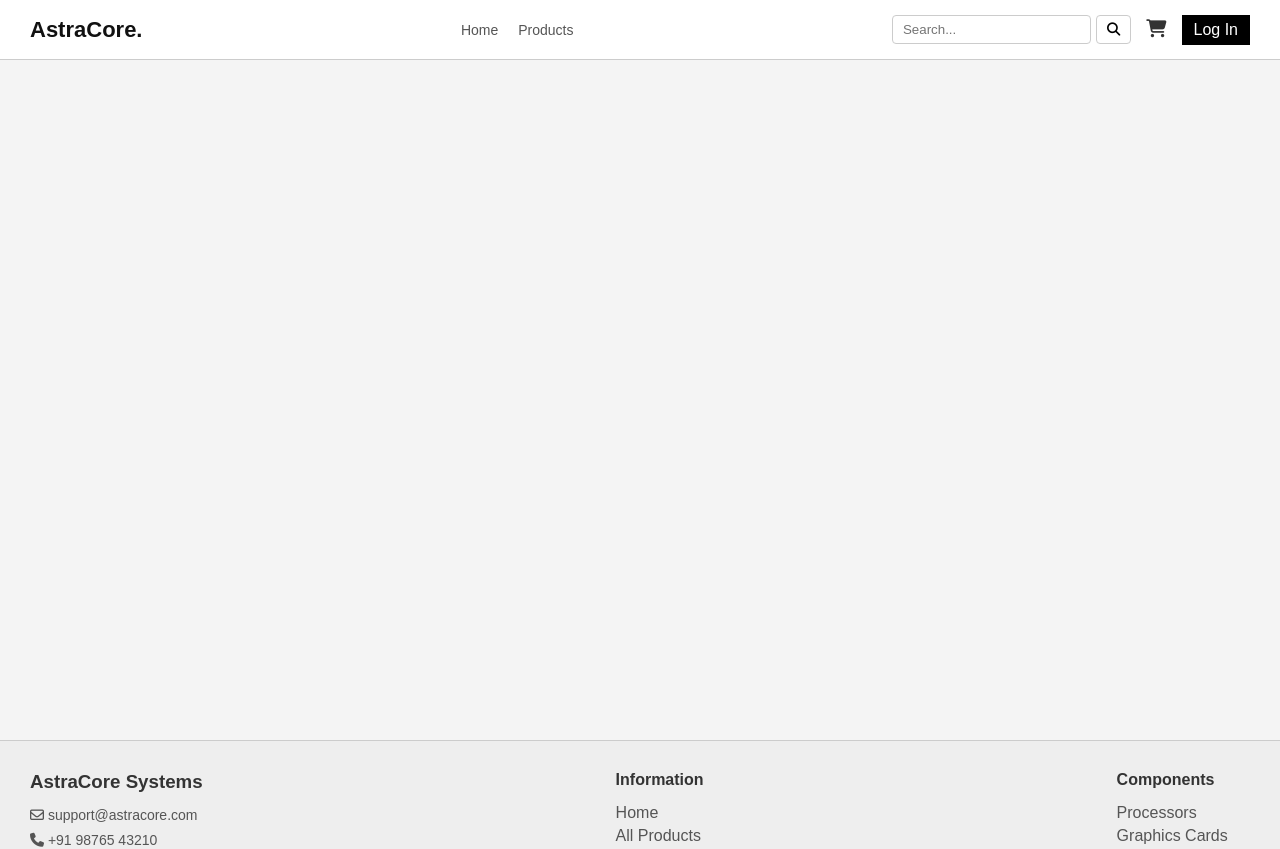
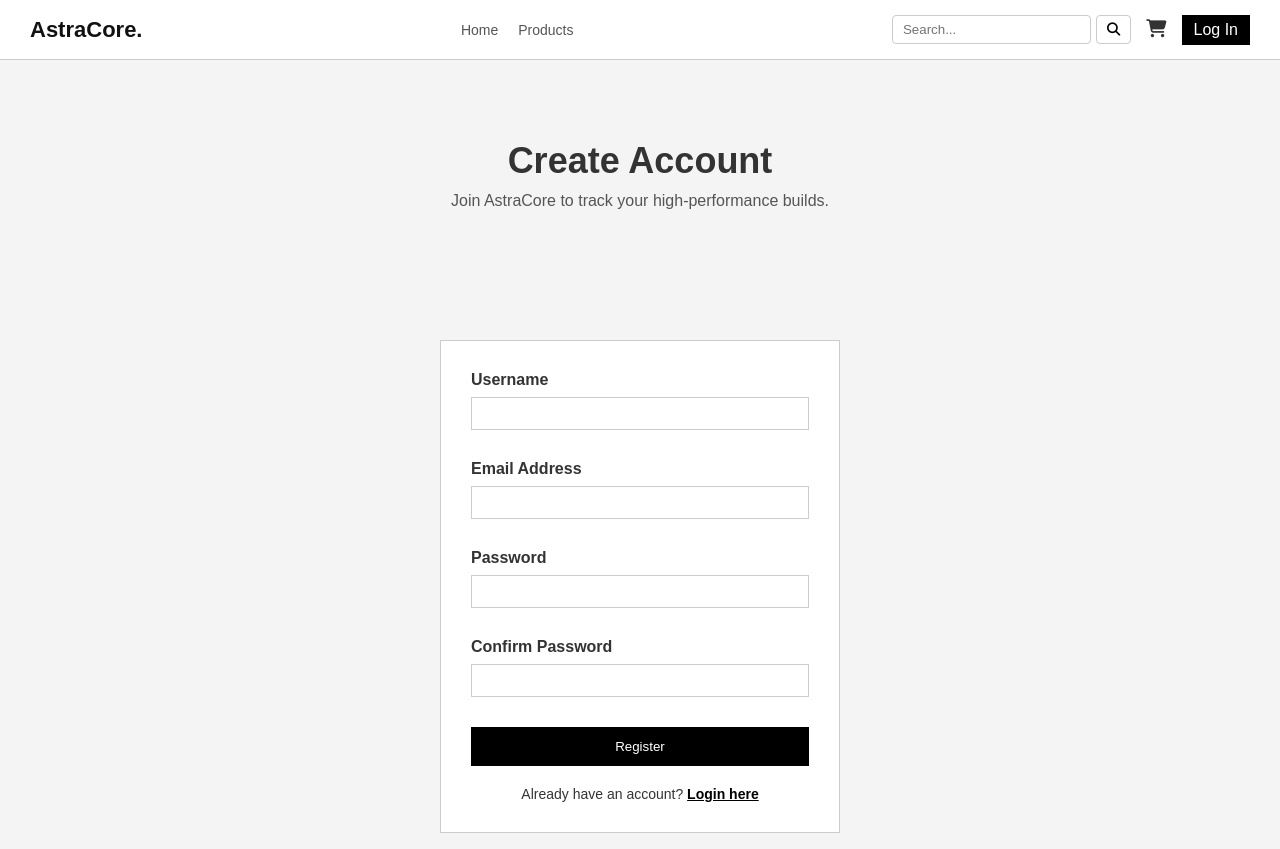
Before and after one commit to karantrivedi575/AstraCore, a React app in the folder frontend/: page /register in a window 1280 px wide. Shown: the top 849 px of the page. Built offline with nearby package versions, Linux system fonts and the light colour scheme; the HTML template or start-up script is replaced by a standard one.

Commit message:
feat: implement frontend authentication interfaces and session routing

```diff
--- a/frontend/src/App.jsx
+++ b/frontend/src/App.jsx
@@ -5,6 +5,8 @@ import Footer from './Footer';
 import Home from './Home';
 import ProductList from './ProductList';
 import ProductDetails from './ProductDetails';
+import Login from './Login';
+import Register from './Register';
 
 function App() {
   return (
@@ -16,6 +18,10 @@ function App() {
           <Route path="/" element={<Home />} />
           <Route path="/products" element={<ProductList />} />
           <Route path="/product/:slug" element={<ProductDetails />} />
+
+          {/* Week 3: Authentication Routes */}
+          <Route path="/login" element={<Login />} />
+          <Route path="/register" element={<Register />} />
         </Routes>
       </main>
 
--- /dev/null
+++ b/frontend/src/Login.jsx
@@ -0,0 +1,106 @@
+import { useState } from 'react';
+import { Link, useNavigate } from 'react-router-dom';
+import axios from 'axios';
+
+function Login() {
+  const navigate = useNavigate();
+  const [formData, setFormData] = useState({
+    username: '',
+    password: ''
+  });
+
+  const [errorMessage, setErrorMessage] = useState('');
+  const [isSubmitting, setIsSubmitting] = useState(false);
+
+  const handleChange = (e) => {
+    setFormData({ ...formData, [e.target.name]: e.target.value });
+    setErrorMessage('');
+  };
+
+  const handleSubmit = (e) => {
+    e.preventDefault();
+    setErrorMessage('');
+    setIsSubmitting(true);
+
+    axios.post('http://localhost:8080/api/auth/login', formData)
+      .then(res => {
+        localStorage.setItem('user', JSON.stringify(res.data));
+        navigate('/products');
+      })
+      .catch(err => {
+        console.error("Login Error:", err);
+        if (err.response && err.response.data && err.response.data.error) {
+          setErrorMessage(err.response.data.error);
+        } else {
+          setErrorMessage("Invalid username or password. Please try again.");
+        }
+      })
+      .finally(() => setIsSubmitting(false));
+  };
+
+  return (
+    <>
+      <section style={{ padding: '80px 20px', textAlign: 'center', background: '#f4f4f4' }}>
+        <h1 style={{ fontSize: '36px', margin: 0 }}>Account Login</h1>
+        <p style={{ color: '#555', marginTop: '10px' }}>Securely access your AstraCore dashboard.</p>
+      </section>
+
+      <div style={{ maxWidth: '400px', margin: '50px auto', padding: '30px', background: '#fff', border: '1px solid #ccc' }}>
+
+        <form onSubmit={handleSubmit}>
+
+          {errorMessage && (
+            <div style={{ background: '#ffebee', color: '#d63031', padding: '10px', marginBottom: '20px', border: '1px solid #ffcdd2' }}>
+              {errorMessage}
+            </div>
+          )}
+
+          <div style={{ marginBottom: '20px' }}>
+            <label style={{ display: 'block', fontWeight: 'bold', marginBottom: '8px' }}>Username</label>
+            <input
+              type="text"
+              name="username"
+              value={formData.username}
+              onChange={handleChange}
+              required
+              className="auth-input"
+            />
+          </div>
+
+          <div style={{ marginBottom: '20px' }}>
+            <label style={{ display: 'block', fontWeight: 'bold', marginBottom: '8px' }}>Password</label>
+            <input
+              type="password"
+              name="password"
+              value={formData.password}
+              onChange={handleChange}
+              required
+              className="auth-input"
+            />
+          </div>
+
+          <button
+            type="submit"
+            disabled={isSubmitting}
+            style={{
+              width: '100%',
+              padding: '12px',
+              background: isSubmitting ? '#888' : '#000',
+              color: '#fff',
+              border: 'none',
+              cursor: isSubmitting ? 'not-allowed' : 'pointer'
+            }}
+          >
+            {isSubmitting ? 'Authenticating...' : 'Login'}
+          </button>
+        </form>
+
+        <p style={{ marginTop: '20px', fontSize: '14px', textAlign: 'center' }}>
+          Don't have an account? <Link to="/register" style={{ color: '#000', fontWeight: 'bold' }}>Register here</Link>
+        </p>
+      </div>
+    </>
+  );
+}
+
+export default Login;
--- /dev/null
+++ b/frontend/src/Register.jsx
@@ -0,0 +1,162 @@
+import { useState } from 'react';
+import { Link, useNavigate } from 'react-router-dom';
+import axios from 'axios';
+
+function Register() {
+  const navigate = useNavigate();
+  const [formData, setFormData] = useState({
+    username: '',
+    email: '',
+    password: '',
+    confirmPassword: ''
+  });
+
+  const [errorMessage, setErrorMessage] = useState('');
+  const [successMessage, setSuccessMessage] = useState('');
+  const [isSubmitting, setIsSubmitting] = useState(false);
+
+  const handleChange = (e) => {
+    setFormData({ ...formData, [e.target.name]: e.target.value });
+    setErrorMessage('');
+  };
+
+  const handleSubmit = (e) => {
+    e.preventDefault();
+    setErrorMessage('');
+    setSuccessMessage('');
+
+    if(formData.password.length < 8) {
+      setErrorMessage("Password must be at least 8 characters long.");
+      return;
+    }
+
+    if(formData.password !== formData.confirmPassword) {
+      setErrorMessage("Passwords do not match!");
+      return;
+    }
+
+    setIsSubmitting(true);
+
+    axios.post('http://localhost:8080/api/auth/register', {
+      username: formData.username,
+      email: formData.email,
+      password: formData.password
+    })
+      .then(res => {
+        setSuccessMessage("Registration successful! Redirecting to login...");
+        setFormData({ username: '', email: '', password: '', confirmPassword: '' });
+
+        // Auto-redirect to login after 2 seconds
+        setTimeout(() => {
+          navigate('/login');
+        }, 2000);
+      })
+      .catch(err => {
+        console.error("Registration Error:", err);
+        if (err.response && err.response.data && err.response.data.error) {
+          setErrorMessage(err.response.data.error);
+        } else {
+          setErrorMessage("Registration failed. Please try again.");
+        }
+      })
+      .finally(() => setIsSubmitting(false));
+  };
+
+  return (
+    <>
+      <section style={{ padding: '80px 20px', textAlign: 'center', background: '#f4f4f4' }}>
+        <h1 style={{ fontSize: '36px', margin: 0 }}>Create Account</h1>
+        <p style={{ color: '#555', marginTop: '10px' }}>Join AstraCore to track your high-performance builds.</p>
+      </section>
+
+      <div style={{ maxWidth: '400px', margin: '50px auto', padding: '30px', background: '#fff', border: '1px solid #ccc' }}>
+
+        {errorMessage && (
+          <div style={{ background: '#ffebee', color: '#d63031', padding: '10px', marginBottom: '20px', border: '1px solid #ffcdd2' }}>
+            {errorMessage}
+          </div>
+        )}
+
+        {successMessage && (
+          <div style={{ background: '#e8f5e9', color: '#2e7d32', padding: '10px', marginBottom: '20px', border: '1px solid #c8e6c9', textAlign: 'center' }}>
+            {successMessage}
+          </div>
+        )}
+
+        {!successMessage && (
+          <form onSubmit={handleSubmit}>
+
+            <div style={{ marginBottom: '20px' }}>
+              <label style={{ display: 'block', fontWeight: 'bold', marginBottom: '8px' }}>Username</label>
+              <input
+                type="text"
+                name="username"
+                value={formData.username}
+                onChange={handleChange}
+                required
+                className="auth-input"
+              />
+            </div>
+
+            <div style={{ marginBottom: '20px' }}>
+              <label style={{ display: 'block', fontWeight: 'bold', marginBottom: '8px' }}>Email Address</label>
+              <input
+                type="email"
+                name="email"
+                value={formData.email}
+                onChange={handleChange}
+                required
+                className="auth-input"
+              />
+            </div>
+
+            <div style={{ marginBottom: '20px' }}>
+              <label style={{ display: 'block', fontWeight: 'bold', marginBottom: '8px' }}>Password</label>
+              <input
+                type="password"
+                name="password"
+                value={formData.password}
+                onChange={handleChange}
+                required
+                className="auth-input"
+              />
+            </div>
+
+            <div style={{ marginBottom: '20px' }}>
+              <label style={{ display: 'block', fontWeight: 'bold', marginBottom: '8px' }}>Confirm Password</label>
+              <input
+                type="password"
+                name="confirmPassword"
+                value={formData.confirmPassword}
+                onChange={handleChange}
+                required
+                className="auth-input"
+              />
+            </div>
+
+            <button
+              type="submit"
+              disabled={isSubmitting}
+              style={{
+                width: '100%',
+                padding: '12px',
+                background: isSubmitting ? '#888' : '#000',
+                color: '#fff',
+                border: 'none',
+                cursor: isSubmitting ? 'not-allowed' : 'pointer'
+              }}
+            >
+              {isSubmitting ? 'Registering...' : 'Register'}
+            </button>
+          </form>
+        )}
+
+        <p style={{ marginTop: '20px', fontSize: '14px', textAlign: 'center' }}>
+          Already have an account? <Link to="/login" style={{ color: '#000', fontWeight: 'bold' }}>Login here</Link>
+        </p>
+      </div>
+    </>
+  );
+}
+
+export default Register;
```
